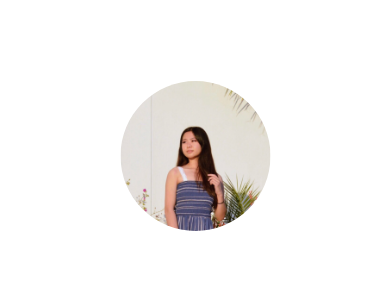
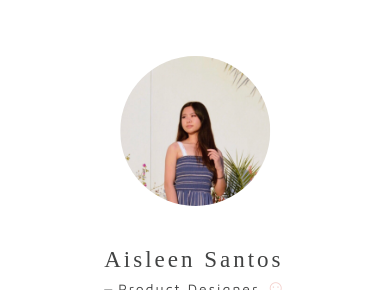
Before and after one commit to aisleen/aisleen, a plain HTML site: page index.html in a window 390 px wide. Shown: the part 122-412 px from the top of the page. Drawn offline with Linux system fonts and the light colour scheme; a web font is replaced by a local one.

Commit message:
Mobile edit

```diff
--- a/styles.css
+++ b/styles.css
@@ -1,4 +1,3 @@
-
 /*-------------------- MOBILE VERSION --------------------*/
 @media only screen and (max-width: 1253px)  {
 
@@ -6,7 +5,7 @@
   .container{
     position: absolute;
     left: 50%;
-    top: 45%;
+    top: 40%;
     transform: translate(-50%, -50%);
     display: grid;
     grid-template-rows: 2fr 2fr;
@@ -49,15 +48,15 @@ p5 {
 h2 {
   font-family: 'Sorts Mill Goudy', serif;
   font-weight: 400;
-  font-size: 30px;
   letter-spacing: 3px;
   color: #191b1b;
   margin-top: 20px;
-  margin-bottom: -10px;
+  margin-bottom: 0px;
 }
 
 .a1 {
   text-decoration: none;
+  font-size: 14px;
   font-family: 'Maven Pro', sans-serif;
   letter-spacing: 2px;
   color: #414242;
@@ -65,9 +64,10 @@ h2 {
 
 .a2 {
   text-decoration: none;
+  font-size: 23px;
   font-family: 'Sorts Mill Goudy', serif;
   color: #414242;
-  line-height: 49px;
+  line-height: 20px;
 }
 
   .a3 {
@@ -79,7 +79,7 @@ h2 {
   .a5 {
     text-decoration: none;
     font-family: 'PT Serif', serif;
-    font-size: 30px;
+    font-size: 20px;
     color: #f4d1cd;
   }
 
@@ -101,8 +101,6 @@ h2 {
   }
 
 }
-
-
 
 /*-------------------- DESKTOP VERSION --------------------*/
 @media only screen and (min-width: 1253px){
```
Also changed, not shown: 1 other file.
